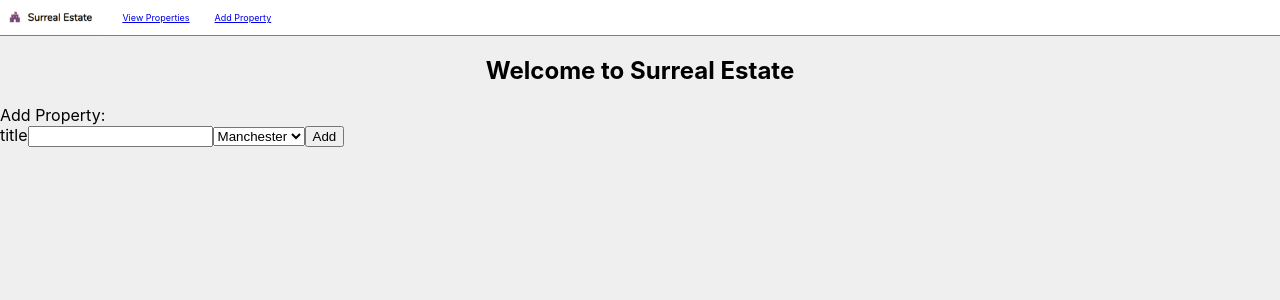
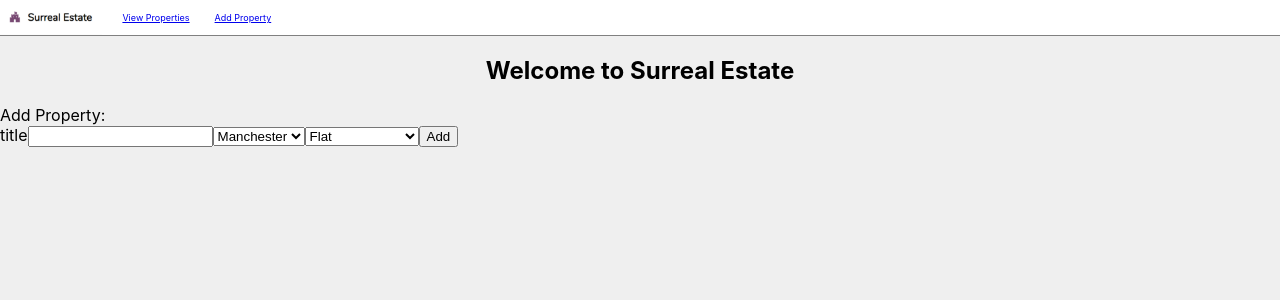
Before and after one commit to ro8inro8in/surreal-estate, a React (Create React App) app: page /AddProperty in a window 1280 px wide. Shown: the top 300 px of the page. Built offline with nearby package versions, Linux system fonts and the light colour scheme; a web font is replaced by a local one.

Commit message:
Property type drop down added

```diff
--- a/src/components/AddProperty.js
+++ b/src/components/AddProperty.js
@@ -5,6 +5,7 @@ const AddProperty = () => {
     fields: {
       title: "",
       city: "Manchester",
+      type: "",
     },
   };
   const [fields, setFields] = useState(initialState.fields);
@@ -44,6 +45,22 @@ const AddProperty = () => {
             <option value="Liverpool">Liverpool</option>
           </select>
         </label>
+        <label htmlFor="Type">
+          <select
+            id="type"
+            name="type"
+            value={fields.type}
+            onChange={handleFieldChange}
+          >
+            <option value="Flat">Flat</option>
+            <option value="Detached">Detached</option>
+            <option value="Semi-Detached">Semi-Detached</option>
+            <option value="Terraced">Terraced</option>
+            <option value="End Terraced">End Terraced</option>
+            <option value="Cottage">Cottage</option>
+            <option value="Bungalow">Bungalow</option>
+          </select>
+        </label>
         <button type="submit">Add</button>
       </form>
     </div>
```
